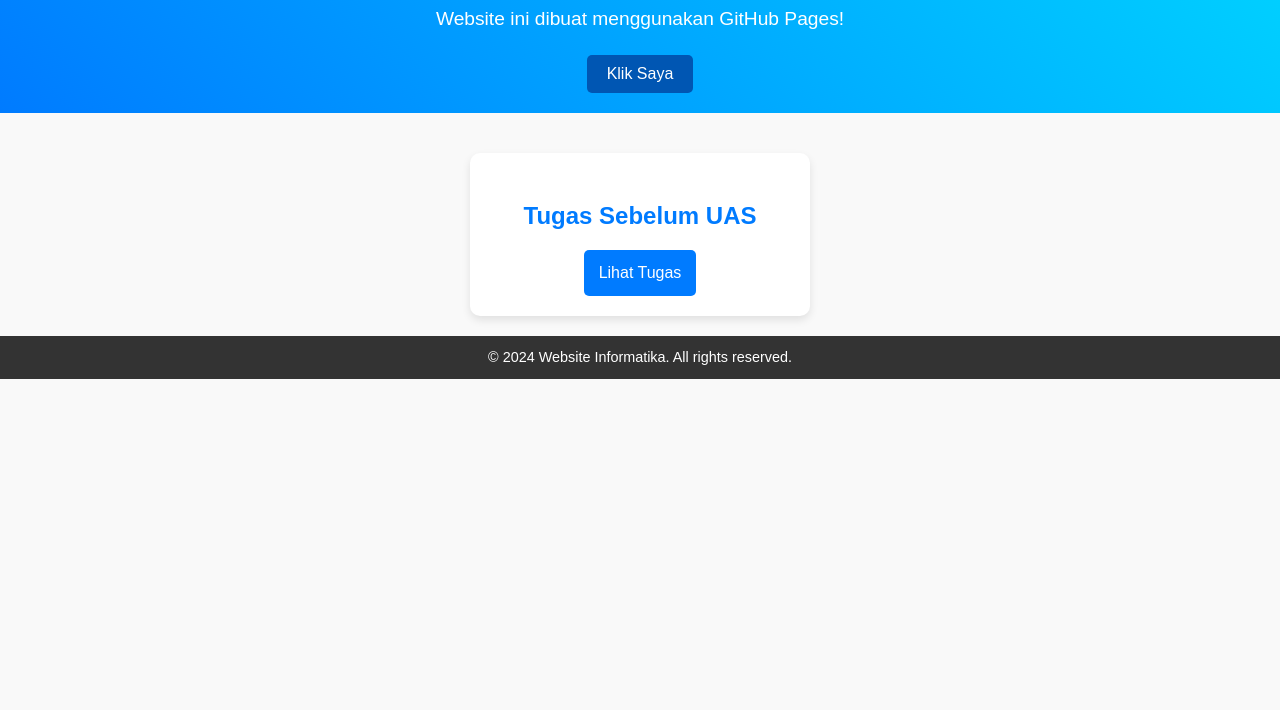
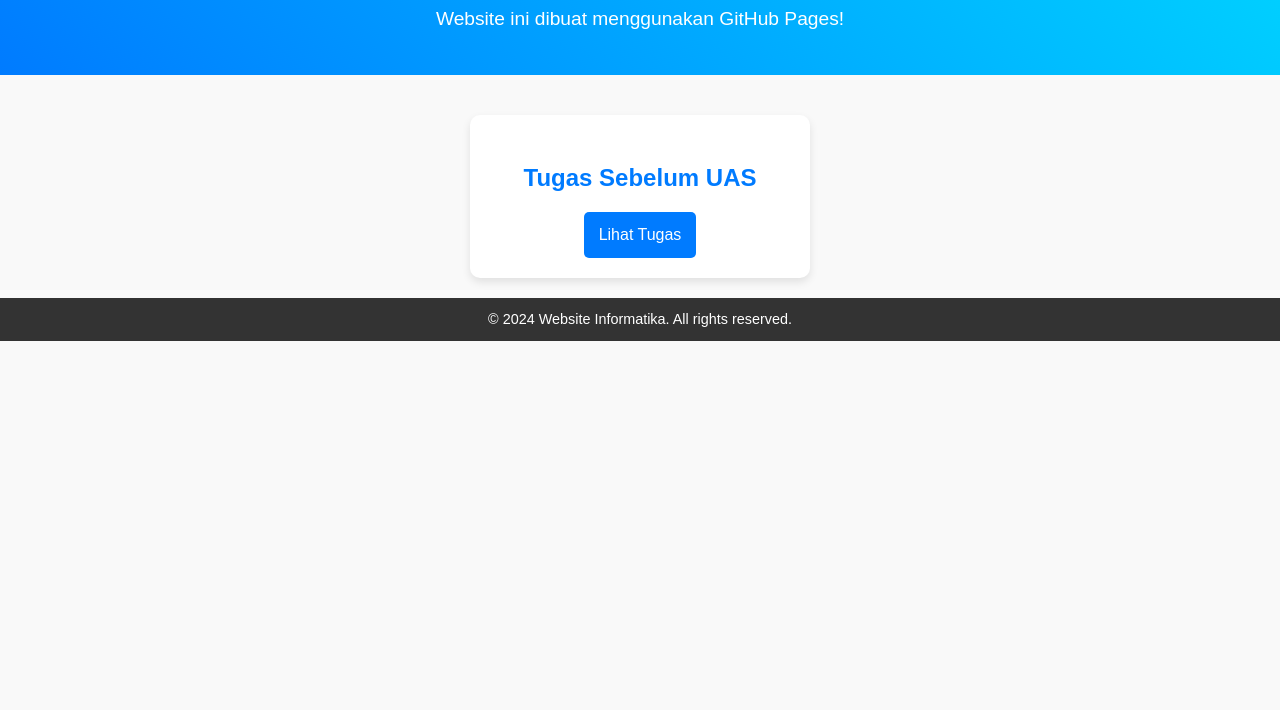
Before and after one commit to Luthfianazzalea/UMS-L200220052.github.io, a plain HTML site: page index.html in a window 1280 px wide. Shown: the part 90-800 px from the top of the page. Drawn offline with Linux system fonts and the light colour scheme; a script that the page names is missing.

Commit message:
Update index.html

```diff
--- a/index.html
+++ b/index.html
@@ -11,7 +11,6 @@
         <div class="header-container">
             <h1>Selamat Datang di Website Tugas UAS IPSD </h1>
             <p>Website ini dibuat menggunakan GitHub Pages!</p>
-            <button onclick="showMessage()">Klik Saya</button>
         </div>
     </header>
 
```
